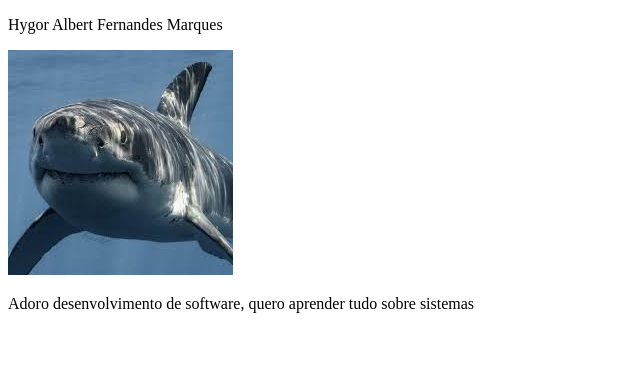
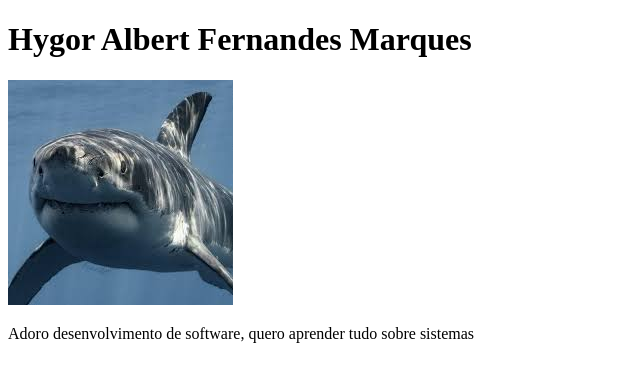
Before and after one commit to alberthydev/minha-primeira-pagina, a plain HTML site: page index.html in a window 1280 px wide. Shown: the whole page, without its empty margins (0-640 px from the left). Drawn offline with Linux system fonts and the light colour scheme.

Commit message:
Chaging p for h1

```diff
--- a/index.html
+++ b/index.html
@@ -6,7 +6,7 @@
 </head>
 
 <body>
-  <p>Hygor Albert Fernandes Marques</p>
+  <h1>Hygor Albert Fernandes Marques</h1>
   <img src="profile.jpg">
   <p>Adoro desenvolvimento de software, quero aprender tudo sobre sistemas</p>
 </body>
```
